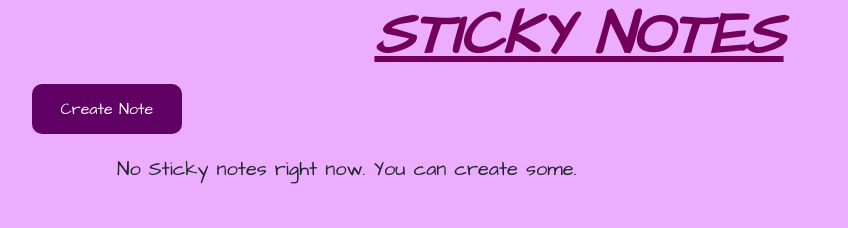
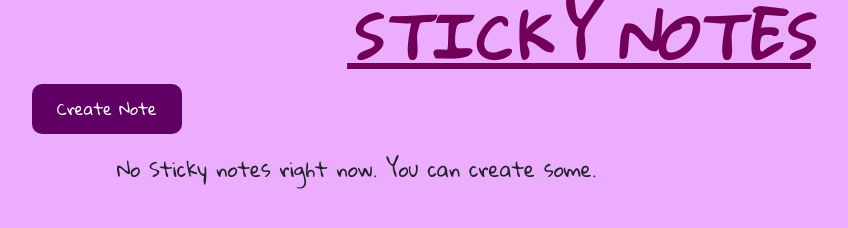
Before and after one commit to Yash18Singh/STICKY_NOTES, a plain HTML site: page index.html in a window 1280 px wide. Shown: the whole page, without its empty margins (61-909 px from the left). Drawn offline with nearby package versions, Linux system fonts and the light colour scheme; a web font is replaced by a local one.

Commit message:
Update SN.css

```diff
--- a/SN.css
+++ b/SN.css
@@ -2,7 +2,7 @@
     padding:0;
     margin:0;
     background:rgb(236, 173, 255);
-    font-family: 'Architects Daughter';
+    font-family: 'Gloria Hallelujah';
     font-size:20px;
 }
 
```
